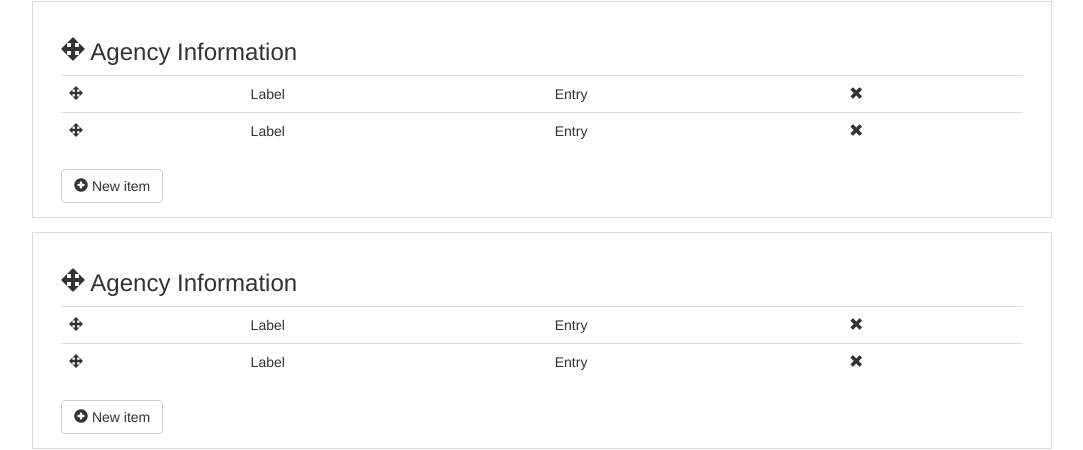
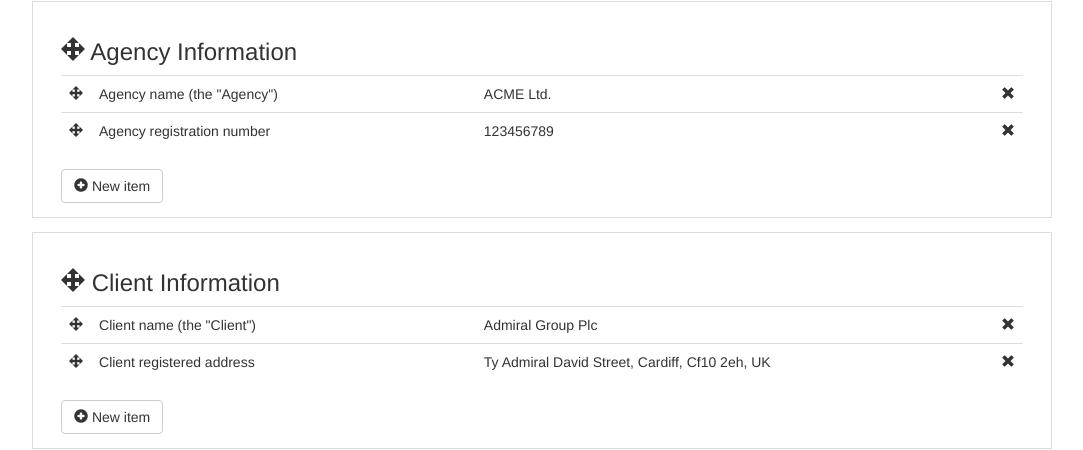
Before and after one commit to mnokeefe/contract-editor, a website: page index.html in a window 1280 px wide. Shown: the part 122-572 px from the top of the page, without its empty margins (98-1181 px from the left). Drawn offline with nearby package versions, Linux system fonts and the light colour scheme.

Commit message:
sorted table style

```diff
--- a/index.html
+++ b/index.html
@@ -19,14 +19,14 @@
         <tbody>
           <tr>
             <td><span class="glyphicon glyphicon-move" aria-hidden="true"></span></td>
-            <td contenteditable="true">Label</td>
-            <td contenteditable="true">Entry</td>
+            <td contenteditable="true">Agency name (the "Agency")</td>
+            <td contenteditable="true">ACME Ltd.</td>
             <td><span class="js-delete-row glyphicon glyphicon-remove" aria-hidden="true"></span></td>
           </tr>
           <tr>
             <td><span class="glyphicon glyphicon-move" aria-hidden="true"></span></td>
-            <td contenteditable="true">Label</td>
-            <td contenteditable="true">Entry</td>
+            <td contenteditable="true">Agency registration number</td>
+            <td contenteditable="true">123456789</td>
             <td><span class="js-delete-row glyphicon glyphicon-remove" aria-hidden="true"></span></td>
           </tr>
         </tbody>
@@ -37,19 +37,19 @@
       </button>
     </div>
     <div class="schedule-group">
-      <h3><span class="js-table-handle glyphicon glyphicon-move" aria-hidden="true"></span> Agency Information</h3>
+      <h3><span class="js-table-handle glyphicon glyphicon-move" aria-hidden="true"></span> Client Information</h3>
       <table class="js-sort-table table table-hover">
         <tbody>
           <tr>
             <td><span class="glyphicon glyphicon-move" aria-hidden="true"></span></td>
-            <td contenteditable="true">Label</td>
-            <td contenteditable="true">Entry</td>
+            <td contenteditable="true">Client name (the "Client")</td>
+            <td contenteditable="true">Admiral Group Plc</td>
             <td><span class="js-delete-row glyphicon glyphicon-remove" aria-hidden="true"></span></td>
           </tr>
           <tr>
             <td><span class="glyphicon glyphicon-move" aria-hidden="true"></span></td>
-            <td contenteditable="true">Label</td>
-            <td contenteditable="true">Entry</td>
+            <td contenteditable="true">Client registered address</td>
+            <td contenteditable="true">Ty Admiral David Street, Cardiff, Cf10 2eh, UK</td>
             <td><span class="js-delete-row glyphicon glyphicon-remove" aria-hidden="true"></span></td>
           </tr>
         </tbody>
--- a/sass/styles.scss
+++ b/sass/styles.scss
@@ -11,6 +11,18 @@
     border: 1px solid $grey;
     padding: 1em 2em;
     margin-bottom: 1em;
+}
+
+.table {
+  td:first-child {
+    width: 30px;
+  }
+  td:nth-child(2) {
+    width: 40%;
+  }
+  td:last-child {
+    width: 30px;
+  }
 }
 
 // Terms
```
Also changed, not shown: css/styles.css, css/styles.min.css.
